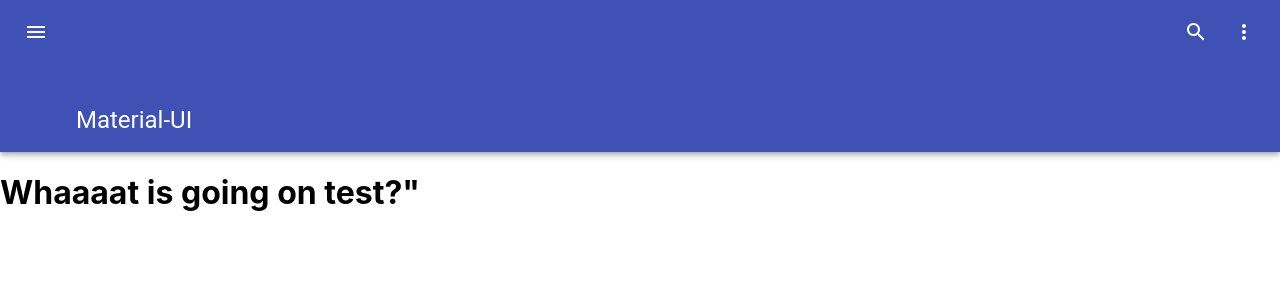
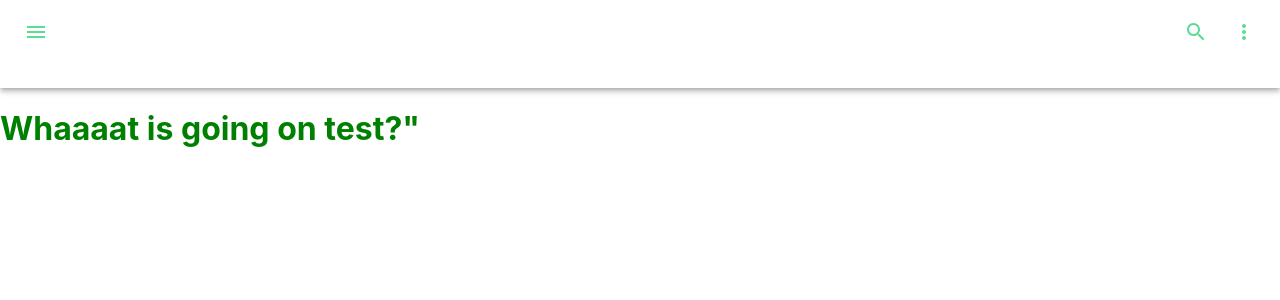
Before and after one commit to SVerkennis/Sherry-Picker, a React (Create React App) app in the folder frontend-cherrypicker/: page / in a window 1280 px wide. Shown: the top 300 px of the page. Built offline with nearby package versions, Linux system fonts and the light colour scheme.

Commit message:
Changed AppBar color and delete mui content

```diff
--- a/frontend-cherrypicker/src/App.js
+++ b/frontend-cherrypicker/src/App.js
@@ -3,17 +3,37 @@ import './App.css';
 import {BrowserRouter as Router} from 'react-router-dom';
 import Header from "./components/Header/Header";
 import MainContent from "./components/MainContent/MainContent";
+import {ThemeProvider, createMuiTheme} from "@material-ui/core";
 
 function App() {
+
+
+    // color palette for header
+    const headerPalette = createMuiTheme ({
+        palette: {
+            primary: {
+                main: '#FFFFFF',
+            },
+            secondary: {
+                main: '#5CDB95',
+            },
+        },
+    });
+
+
+
+
   return (
     <div className="App">
 
       <Router>
+
+          <ThemeProvider theme={headerPalette}>
         <Header/>
+          </ThemeProvider>
+
         <MainContent/>
       </Router>
-
-
 
     </div>
   );
--- a/frontend-cherrypicker/src/components/Header/AppBar/AppBar.js
+++ b/frontend-cherrypicker/src/components/Header/AppBar/AppBar.js
@@ -16,10 +16,9 @@ const useStyles = makeStyles((theme) => ({
         marginRight: theme.spacing(2),
     },
     toolbar: {
-        minHeight: 128,
+        minHeight: 80,
         alignItems: 'flex-start',
         paddingTop: theme.spacing(1),
-        paddingBottom: theme.spacing(2),
     },
     title: {
         flexGrow: 1,
@@ -37,18 +36,17 @@ export default function ProminentAppBar() {
                     <IconButton
                         edge="start"
                         className={classes.menuButton}
-                        color="inherit"
+                        color="secondary"
                         aria-label="open drawer"
                     >
                         <MenuIcon />
                     </IconButton>
                     <Typography className={classes.title} variant="h5" noWrap>
-                        Material-UI
                     </Typography>
-                    <IconButton aria-label="search" color="inherit">
+                    <IconButton aria-label="search" color="secondary">
                         <SearchIcon />
                     </IconButton>
-                    <IconButton aria-label="display more actions" edge="end" color="inherit">
+                    <IconButton aria-label="display more actions" edge="end" color="secondary">
                         <MoreIcon />
                     </IconButton>
                 </Toolbar>
--- a/frontend-cherrypicker/src/components/MainContent/MainContent.js
+++ b/frontend-cherrypicker/src/components/MainContent/MainContent.js
@@ -1,9 +1,21 @@
 import React from "react";
+import { makeStyles } from '@material-ui/core/styles';
+
+const useStyles = makeStyles((theme) => ({
+    root: {
+        color: "green",
+    },
+}));
 
 export default function MainContent() {
+    const classes = useStyles();
+
     return (
+        <div className={classes.root}>
 
+        {/*Test coloring fpr h1*/}
         <h1>Whaaaat is going on test?"</h1>
 
+        </div>
     )
 }
```
Also changed, not shown: frontend-cherrypicker/images/New Logo.png (added).
